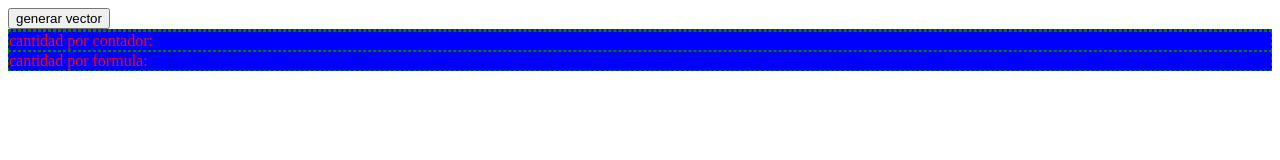
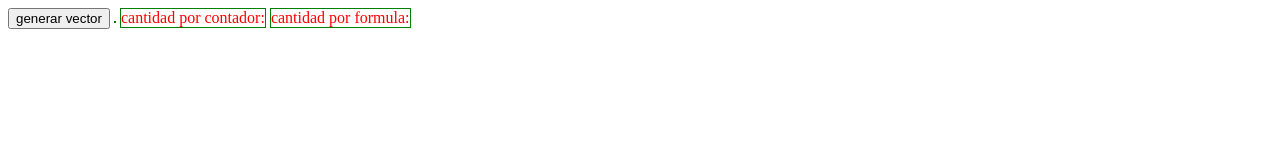
Before and after one commit to brayanlopez/CienciasDeLaComputacionI, a plain HTML site: page Primer taller/Index.html in a window 1280 px wide. Drawn offline with Linux system fonts and the light colour scheme.

Commit message:
Update estilos.css

```diff
--- a/Primer taller/estilos.css
+++ b/Primer taller/estilos.css
@@ -1,5 +1,10 @@
+*{
+  align-content: center;
+}
 div{
-    border: 1px dashed green;
+    border: 1px solid green;
+    display: inline-block;
     color: red;
-    background-color: blue;
+    font-family: arabic-indic;
+    font-size: 10;
 }
```
